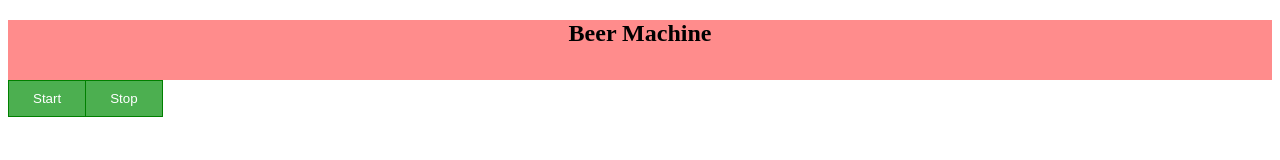
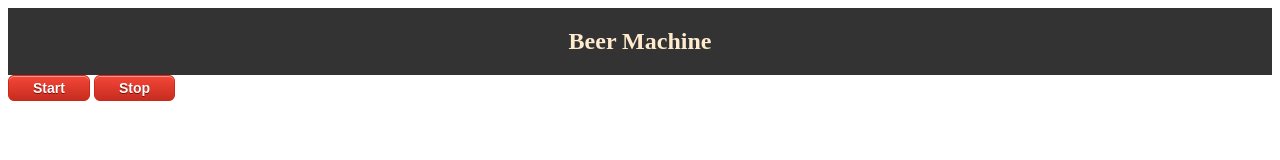
Before and after one commit to Projektgruppe-37/Frontend, a plain HTML site: page website/index.html in a window 1280 px wide. Drawn offline with Linux system fonts and the light colour scheme.

Commit message:
Updated buttons

```diff
--- a/website/index.html
+++ b/website/index.html
@@ -7,14 +7,14 @@
     <link rel="stylesheet" href="./styles/style.css">
 </head>
 <body>
-    <div class="header-intro">
+    <div class="header-nav">
         <h2 id="header-title">Beer Machine</h2>
     </div>
 
     <div class="button-func">
-        <button type="button" id="start-button">Start</button>
+        <button type="button" id="start-button" class="button">Start</button>
 
-        <button type="button" id="stop-button">Stop</button>
+        <button type="button" id="stop-button" class="button">Stop</button>
     </div>
 
 
--- a/website/styles/style.css
+++ b/website/styles/style.css
@@ -1,33 +1,37 @@
-.header-intro{
- background-color: rgb(255, 140, 140);
- height: 60px;
- margin: 0 auto;
+.header-nav{
+    background-color: #333;
+    overflow: hidden;
+    position: sticky;
+
+
 }
 
 #header-title {
     text-align: center;
+    color: blanchedalmond;
 }
 
-.button-func button{
-    background-color: #4CAF50; /* Green background */
-    border: 1px solid green; /* Green border */
-    color: white; /* White text */
-    padding: 10px 24px; /* Some padding */
-    cursor: pointer; /* Pointer/hand icon */
-    float: left; /* Float the buttons side by side */
+.button {
+	box-shadow:inset 0px 1px 0px 0px #f5978e;
+	background:linear-gradient(to bottom, #f24537 5%, #c62d1f 100%);
+	background-color:#f24537;
+	border-radius:6px;
+	border:1px solid #d02718;
+	display:inline-block;
+	cursor:pointer;
+	color:#ffffff;
+	font-family:Arial;
+	font-size:14px;
+	font-weight:bold;
+	padding:4px 24px;
+	text-decoration:none;
+	text-shadow:0px 1px 0px #810e05;
 }
-.button-func button:not(:last-child) {
-    border-right: none;
+.button:hover {
+	background:linear-gradient(to bottom, #c62d1f 5%, #f24537 100%);
+	background-color:#c62d1f;
 }
-
-.button-func:hover:after{
-    content: "";
-    clear: both;
-    display: table;
-
+.button:active {
+	position:relative;
+	top:1px;
 }
-
-.button-func:hover{
-    background-color: green;
-    width: 60px;
-}
```
